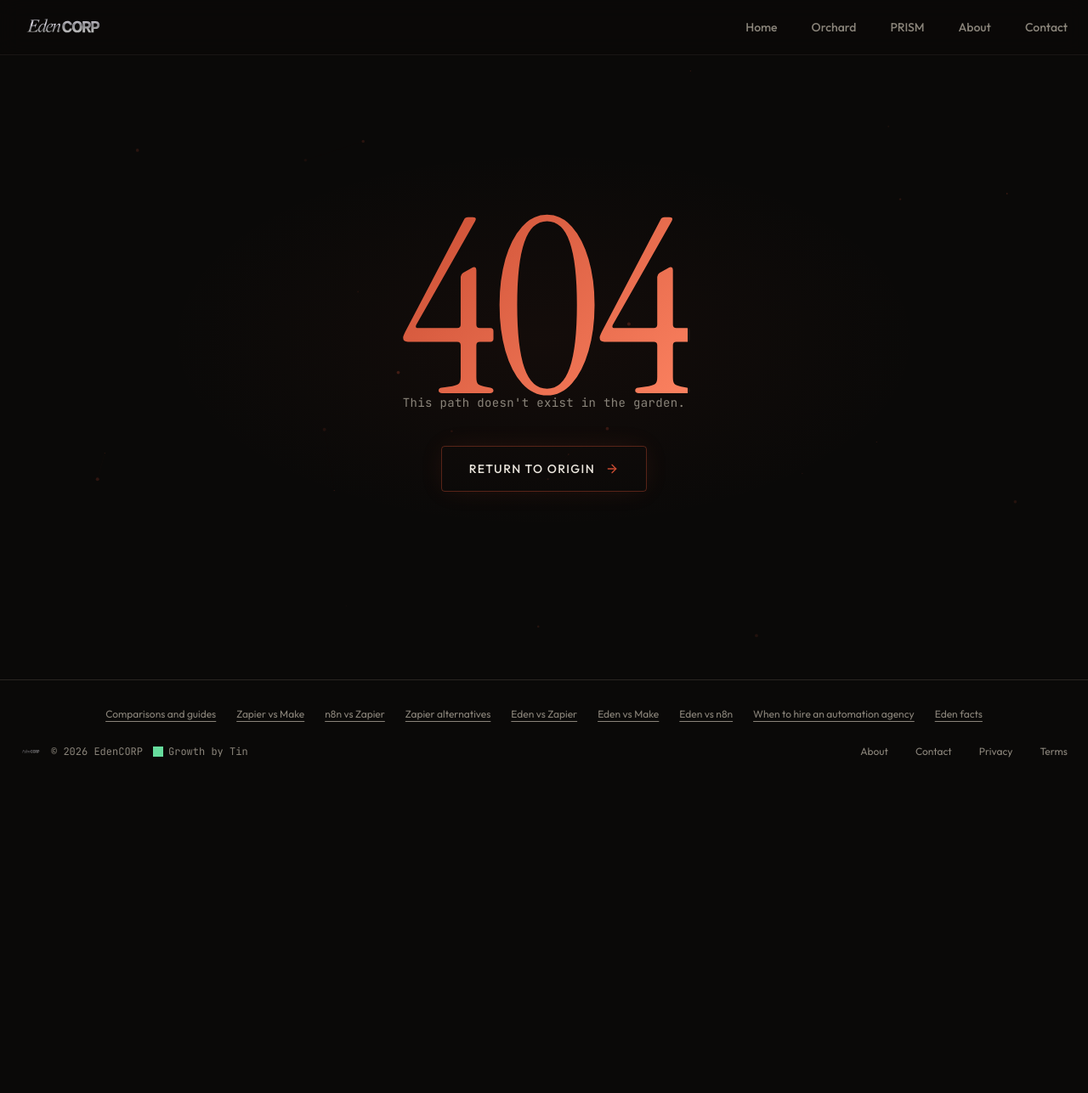
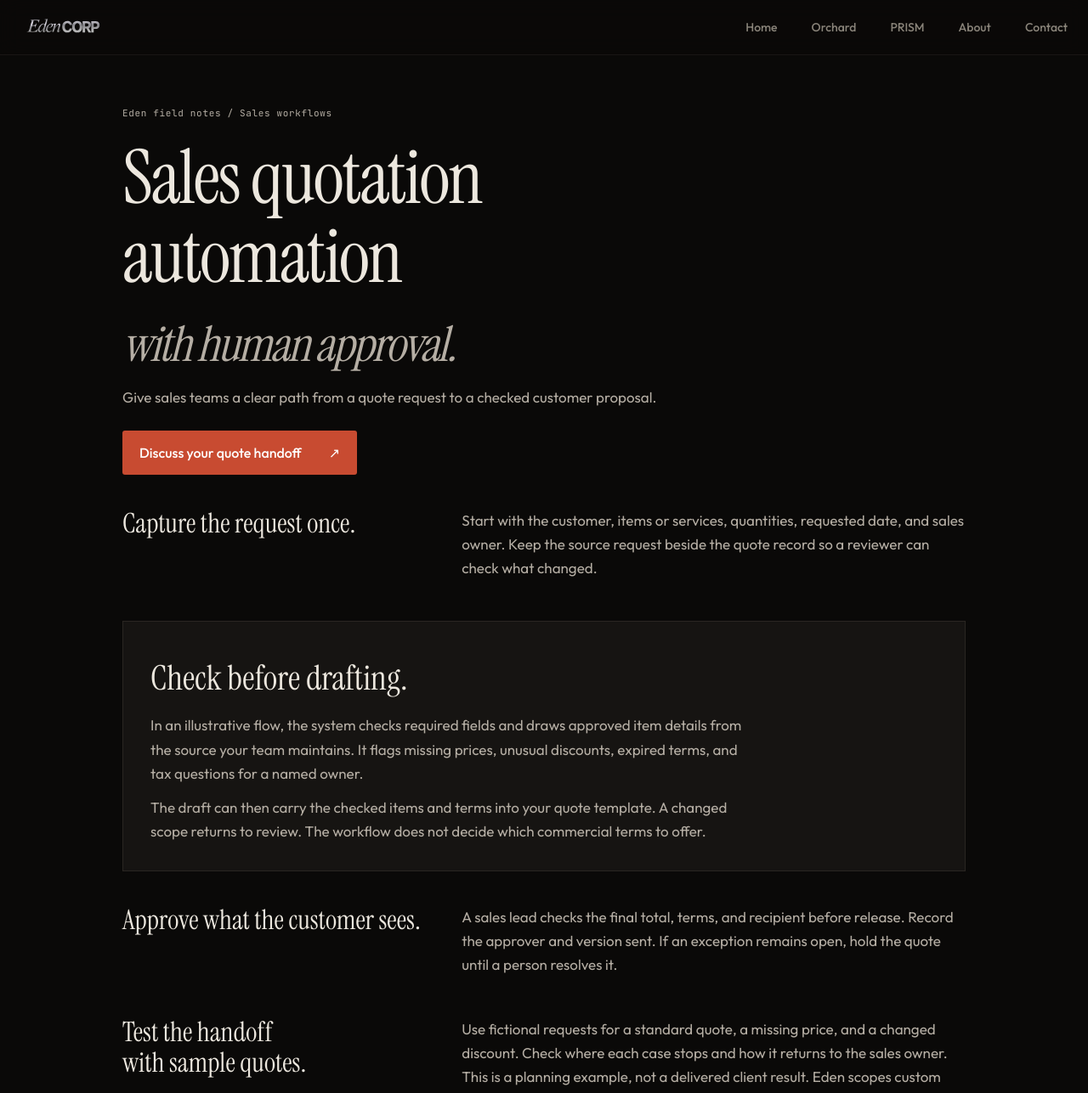
Before and after one commit to EdenCorporations/Luminous-Garden, a Next.js app: page /guides/sales-quotation-automation in a window 1280 px wide. Before the commit this address had no page. Shown: the top 1287 px of the page at 85% size. Before the commit the page ends 929 px from the top, so only its background shows below. Built offline with nearby package versions, Linux system fonts and the light colour scheme.

Commit message:
Publish sales quotation automation guide
Co-authored-by: tin-computer[bot] <277149838+tin-computer[bot]@users.noreply.github.com>

```diff
--- /dev/null
+++ b/src/app/guides/sales-quotation-automation/page.tsx
@@ -0,0 +1,74 @@
+import type { Metadata } from "next";
+import Link from "next/link";
+import styles from "../../compare/comparison.module.css";
+
+const url = "https://www.edencorp.org/guides/sales-quotation-automation";
+const headline = "Sales quotation automation with human approval";
+const searchTitle = "Sales Quotation Automation for Sales Teams | EdenCORP";
+const description = "Plan sales quotation automation from request to approval. Check prices and terms, flag exceptions, and let a person release each customer quote.";
+const summary = "Give sales teams a clear path from a quote request to a checked customer proposal.";
+
+const schema = {
+  "@context": "https://schema.org",
+  "@graph": [
+    {
+      "@type": "Article", "@id": `${url}#article`, headline,
+      description: summary, url, mainEntityOfPage: url,
+      publisher: { "@id": "https://www.edencorp.org/#organization" },
+    },
+    {
+      "@type": "BreadcrumbList", "@id": `${url}#breadcrumb`,
+      itemListElement: [
+        { "@type": "ListItem", position: 1, name: "Home", item: "https://www.edencorp.org/" },
+        { "@type": "ListItem", position: 2, name: headline, item: url },
+      ],
+    },
+  ],
+};
+
+export const metadata: Metadata = {
+  title: searchTitle, description,
+  alternates: { canonical: "/guides/sales-quotation-automation" },
+  openGraph: { title: searchTitle, description, url, type: "article" },
+};
+
+export default function SalesQuotationAutomationGuide() {
+  return (
+    <main className={styles.guide}>
+      <script type="application/ld+json" dangerouslySetInnerHTML={{ __html: JSON.stringify(schema).replace(/</g, "\\u003c") }} />
+      <article>
+        <header className={styles.hero}>
+          <div className={styles.eyebrow}>Eden field notes / Sales workflows</div>
+          <h1>Sales quotation automation<br /><span>with human approval.</span></h1>
+          <p>{summary}</p>
+          <Link className={styles.primary} href="/contact">Discuss your quote handoff <span aria-hidden="true">↗</span></Link>
+        </header>
+        <section className={styles.choice}>
+          <h2>Capture the request once.</h2>
+          <p>Start with the customer, items or services, quantities, requested date, and sales owner. Keep the source request beside the quote record so a reviewer can check what changed.</p>
+        </section>
+        <section className={styles.service}>
+          <h2>Check before drafting.</h2>
+          <p>In an illustrative flow, the system checks required fields and draws approved item details from the source your team maintains. It flags missing prices, unusual discounts, expired terms, and tax questions for a named owner.</p>
+          <p>The draft can then carry the checked items and terms into your quote template. A changed scope returns to review. The workflow does not decide which commercial terms to offer.</p>
+        </section>
+        <section className={styles.choice}>
+          <h2>Approve what the customer sees.</h2>
+          <p>A sales lead checks the final total, terms, and recipient before release. Record the approver and version sent. If an exception remains open, hold the quote until a person resolves it.</p>
+        </section>
+        <section className={styles.choice}>
+          <h2>Test the handoff with sample quotes.</h2>
+          <p>Use fictional requests for a standard quote, a missing price, and a changed discount. Check where each case stops and how it returns to the sales owner. This is a planning example, not a delivered client result. Eden scopes custom work and fees through an individual proposal.</p>
+        </section>
+        <aside className={styles.notes} aria-label="Related guides">
+          <h2>Keep planning</h2>
+          <ul className={styles.sources}>
+            <li><Link className={styles.related} href="/services/workflow-automation">Workflow automation services</Link></li>
+            <li><Link className={styles.related} href="/guides/order-processing-automation">Order processing automation</Link></li>
+            <li><Link className={styles.related} href="/how-we-work">How Eden works</Link></li>
+          </ul>
+        </aside>
+      </article>
+    </main>
+  );
+}
--- a/src/app/sitemap.ts
+++ b/src/app/sitemap.ts
@@ -29,6 +29,7 @@ export default function sitemap(): MetadataRoute.Sitemap {
     "/guides/accounts-receivable-automation",
     "/guides/financial-reporting-automation",
     "/guides/vendor-onboarding-automation",
+    "/guides/sales-quotation-automation",
     "/guides/automation-project-checklist",
   ];
   // These pages gained article markup or a resource link on September 13.
@@ -68,6 +69,7 @@ export default function sitemap(): MetadataRoute.Sitemap {
     ...(path === "/guides/accounts-receivable-automation" ? { lastModified: "2026-10-26" } : {}),
     ...(path === "/guides/financial-reporting-automation" ? { lastModified: "2026-10-27" } : {}),
     ...(path === "/guides/vendor-onboarding-automation" ? { lastModified: "2026-11-04" } : {}),
+    ...(path === "/guides/sales-quotation-automation" ? { lastModified: "2026-11-05" } : {}),
     ...(path === "/guides/automation-project-checklist" ? { lastModified: "2026-10-19" } : {}),
     ...(path === "/services/workflow-automation" ? { lastModified: "2026-10-24" } : {}),
     ...(path === "/capabilities" ? { lastModified: "2026-10-11" } : {}),
```
Also changed, not shown: src/app/services/workflow-automation/page.tsx (+1 -1 lines).
